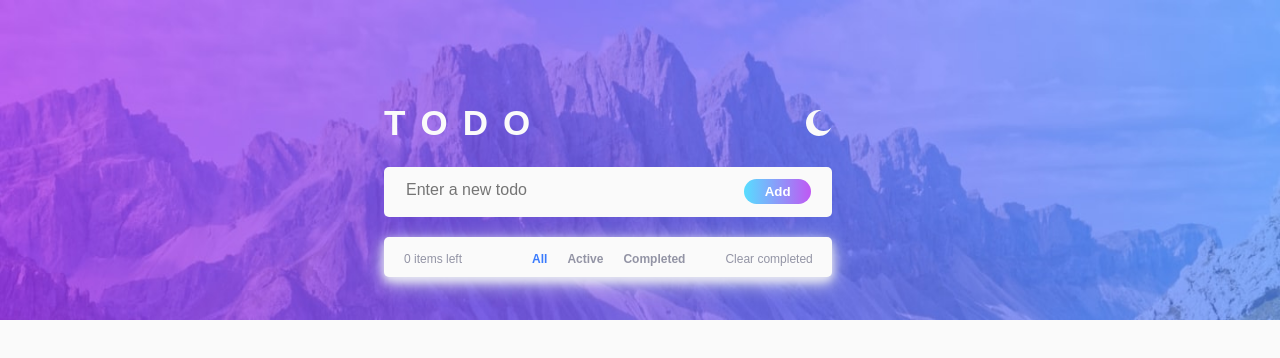
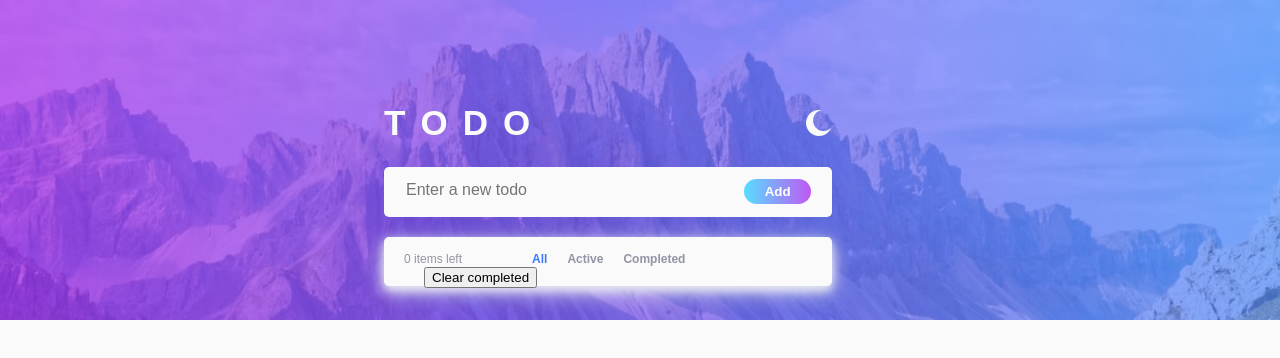
Before and after one commit to hervebutera/react-to-do-list-app, a React (Create React App) app: page / in a window 1280 px wide. Shown: the top 358 px of the page. Built offline with nearby package versions, Linux system fonts and the light colour scheme; a web font is replaced by a local one.

Commit message:
fix: make  separate button

```diff
--- a/src/Components/BottomNavBar.js
+++ b/src/Components/BottomNavBar.js
@@ -55,13 +55,13 @@ const BottomNavBar = (props) => {
         >
           Completed
         </li>
-        <li
-          className="bottom-li clear-btn"
-          onClick={() => ToDoItemsCtx.clearCompletedToDos()}
-        >
-          Clear completed
-        </li>
       </ul>
+      <button
+        className="clear-btn"
+        onClick={() => ToDoItemsCtx.clearCompletedToDos()}
+      >
+        Clear completed
+      </button>
     </div>
   );
 };
```
